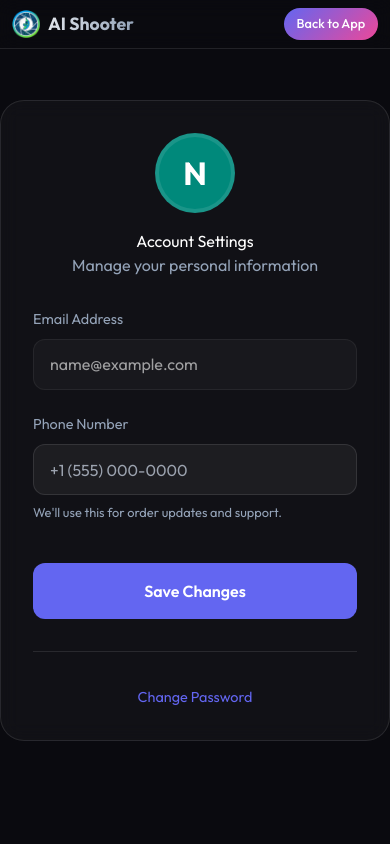
After one commit to Akramzenibaa/AI-shooter-django, a Django app: page /user/profile/ in a window 390 px wide. The commit adds this page. Run offline with Django 5.2, Linux system fonts and the light colour scheme; the visitor is signed in with stand-in values (Sample User, id 1); some libraries are stand-ins or nearby versions.

Commit message:
Implement user profile page and phone number collection

```diff
--- a/apps/accounts/models.py
+++ b/apps/accounts/models.py
@@ -14,6 +14,7 @@ class UserProfile(models.Model):
     user = models.OneToOneField(User, on_delete=models.CASCADE)
     credits = models.IntegerField(default=3) # Default free trial
     plan_type = models.CharField(max_length=20, choices=PLAN_CHOICES, default='free')
+    phone_number = models.CharField(max_length=20, blank=True, null=True)
 
     def __str__(self):
         return self.user.email
--- a/apps/accounts/views.py
+++ b/apps/accounts/views.py
@@ -7,8 +7,19 @@ import logging
 import traceback
 from polar_sdk import Polar
 
+@login_required
 def profile(request):
-    return render(request, 'accounts/profile.html')
+    user_profile = request.user.userprofile
+    if request.method == 'POST':
+        phone = request.POST.get('phone_number')
+        user_profile.phone_number = phone
+        user_profile.save()
+        messages.success(request, "Profile updated successfully!")
+        return redirect('accounts:profile')
+
+    return render(request, 'accounts/profile.html', {
+        'user_profile': user_profile
+    })
 
 @login_required
 def create_checkout(request, product_id):
--- /dev/null
+++ b/templates/accounts/profile.html
@@ -0,0 +1,167 @@
+{% extends "base.html" %}
+{% load static %}
+
+{% block extra_head %}
+<link rel="stylesheet" href="{% static 'css/landing.css' %}">
+<style>
+    .profile-page {
+        padding-top: 100px;
+        background: var(--bg-dark);
+        min-height: 100vh;
+        color: white;
+    }
+
+    .profile-container {
+        max-width: 600px;
+        margin: 0 auto;
+        padding: 2rem;
+        background: rgba(255, 255, 255, 0.03);
+        border: 1px solid var(--glass-border);
+        border-radius: 24px;
+        backdrop-filter: blur(10px);
+    }
+
+    .profile-header {
+        text-align: center;
+        margin-bottom: 2rem;
+    }
+
+    .profile-avatar {
+        width: 80px;
+        height: 80px;
+        background: #00897b;
+        border-radius: 50%;
+        display: flex;
+        align-items: center;
+        justify-content: center;
+        font-size: 2rem;
+        font-weight: 700;
+        margin: 0 auto 1rem;
+        border: 4px solid rgba(255, 255, 255, 0.1);
+    }
+
+    .form-group {
+        margin-bottom: 1.5rem;
+    }
+
+    .form-label {
+        display: block;
+        margin-bottom: 0.5rem;
+        color: var(--text-muted);
+        font-size: 0.9rem;
+    }
+
+    .form-input {
+        width: 100%;
+        padding: 0.8rem 1rem;
+        background: rgba(255, 255, 255, 0.05);
+        border: 1px solid var(--glass-border);
+        border-radius: 12px;
+        color: white;
+        font-size: 1rem;
+        transition: all 0.2s;
+    }
+
+    .form-input:focus {
+        border-color: var(--primary);
+        outline: none;
+        background: rgba(255, 255, 255, 0.08);
+    }
+
+    .save-btn {
+        width: 100%;
+        background: var(--primary);
+        color: white;
+        padding: 1rem;
+        border: none;
+        border-radius: 12px;
+        font-weight: 600;
+        cursor: pointer;
+        transition: all 0.2s;
+        margin-top: 1rem;
+    }
+
+    .save-btn:hover {
+        transform: translateY(-2px);
+        box-shadow: 0 4px 15px var(--primary-glow);
+    }
+
+    .nav-container {
+        position: fixed;
+        top: 0;
+        left: 0;
+        right: 0;
+        z-index: 1000;
+        background: rgba(10, 10, 15, 0.8);
+        backdrop-filter: blur(10px);
+        border-bottom: 1px solid var(--glass-border);
+    }
+</style>
+{% endblock %}
+
+{% block content %}
+<div class="profile-page">
+    <nav class="nav-container">
+        <div class="nav-content">
+            <a href="{% url 'core:landing' %}" class="logo" style="text-decoration: none;">
+                <img src="{% static 'assets/logo.png' %}" alt="Logo" width="32" height="32">
+                <span>AI Shooter</span>
+            </a>
+            <div class="nav-links">
+                <a href="{% url 'core:dashboard' %}" class="nav-btn no-decoration">Back to App</a>
+            </div>
+        </div>
+    </nav>
+
+    <div class="profile-container">
+        <div class="profile-header">
+            <div class="profile-avatar">
+                {{ user.email|slice:":1"|upper }}
+            </div>
+            <h2>Account Settings</h2>
+            <p style="color: var(--text-muted);">Manage your personal information</p>
+        </div>
+
+        {% if messages %}
+        <div class="messages" style="margin-bottom: 1.5rem;">
+            {% for message in messages %}
+            <div
+                style="padding: 1rem; border-radius: 12px; background: rgba(34, 197, 94, 0.1); border: 1px solid #22c55e; color: #22c55e; margin-bottom: 0.5rem; text-align: center;">
+                {{ message }}
+            </div>
+            {% endfor %}
+        </div>
+        {% endif %}
+
+        <form method="post">
+            {% csrf_token %}
+            <div class="form-group">
+                <label class="form-label">Email Address</label>
+                <input type="text" class="form-input" value="{{ user.email }}" disabled
+                    style="opacity: 0.6; cursor: not-allowed;">
+            </div>
+
+            <div class="form-group">
+                <label class="form-label" for="phone_number">Phone Number</label>
+                <input type="tel" name="phone_number" id="phone_number" class="form-input"
+                    placeholder="+1 (555) 000-0000" value="{{ user_profile.phone_number|default:'' }}">
+                <p style="font-size: 0.8rem; color: var(--text-muted); margin-top: 0.5rem;">
+                    We'll use this for order updates and support.
+                </p>
+            </div>
+
+            <button type="submit" class="save-btn">Save Changes</button>
+        </form>
+
+        <div
+            style="margin-top: 2rem; padding-top: 2rem; border-top: 1px solid var(--glass-border); text-align: center;">
+            <a href="{% url 'account_change_password' %}"
+                style="color: var(--primary); text-decoration: none; font-size: 0.9rem;">Change Password</a>
+        </div>
+    </div>
+</div>
+
+<script>
+    lucide.createIcons();
+</script>
+{% endblock %}
--- a/templates/core/dashboard.html
+++ b/templates/core/dashboard.html
@@ -28,6 +28,8 @@
                     <img src="{{ user.socialaccount_set.all.0.get_avatar_url|default:'https://www.gravatar.com/avatar/' }}"
                         alt="{{ user.email }}">
                     <span class="desktop-only">{{ user.first_name|default:user.email }}</span>
+                    <a href="{% url 'accounts:profile' %}" class="btn small secondary btn-small-padding"
+                        style="margin-right: 0.5rem; text-decoration: none;">Profile</a>
                     <form action="{% url 'account_logout' %}" method="post" class="form-inline">
                         {% csrf_token %}
                         <input type="hidden" name="next" value="{{ request.path }}">
@@ -79,6 +81,9 @@
                 </a>
                 <a href="{% url 'core:dashboard' %}" class="drawer-link">
                     <i data-lucide="layout-dashboard"></i> Launch App
+                </a>
+                <a href="{% url 'accounts:profile' %}" class="drawer-link">
+                    <i data-lucide="user"></i> Profile
                 </a>
                 <a href="{% url 'core:landing' %}" class="drawer-link">
                     <i data-lucide="home"></i> Home
--- a/templates/core/landing.html
+++ b/templates/core/landing.html
@@ -29,6 +29,9 @@
                 {% if user.is_authenticated %}
                 <a href="{% url 'core:history' %}" class="nav-link-text no-decoration">
                     History
+                </a>
+                <a href="{% url 'accounts:profile' %}" class="nav-link-text no-decoration">
+                    Profile
                 </a>
                 <a href="{% url 'core:dashboard' %}" class="nav-btn no-decoration">
                     Launch App
@@ -92,6 +95,9 @@
                 </a>
                 <a href="{% url 'core:dashboard' %}" class="drawer-link">
                     <i data-lucide="layout-dashboard"></i> Launch App
+                </a>
+                <a href="{% url 'accounts:profile' %}" class="drawer-link">
+                    <i data-lucide="user"></i> Profile
                 </a>
                 <a href="{% url 'core:landing' %}" class="drawer-link">
                     <i data-lucide="home"></i> Home
```
Also changed, not shown: apps/accounts/migrations/0004_userprofile_phone_number.py (added).
